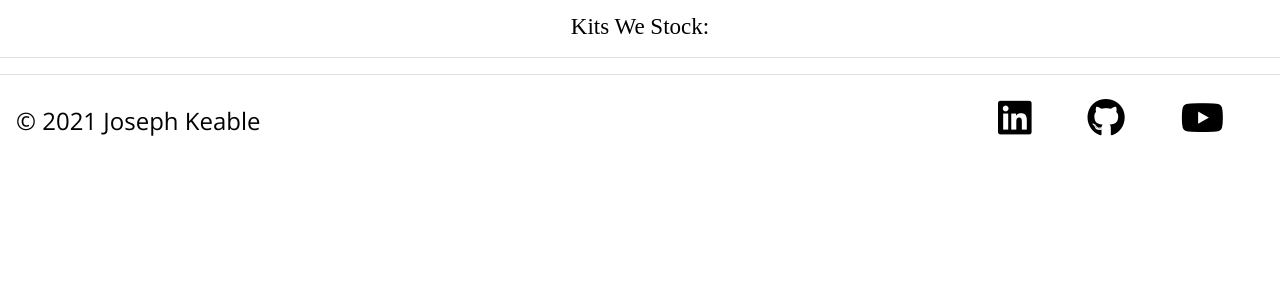
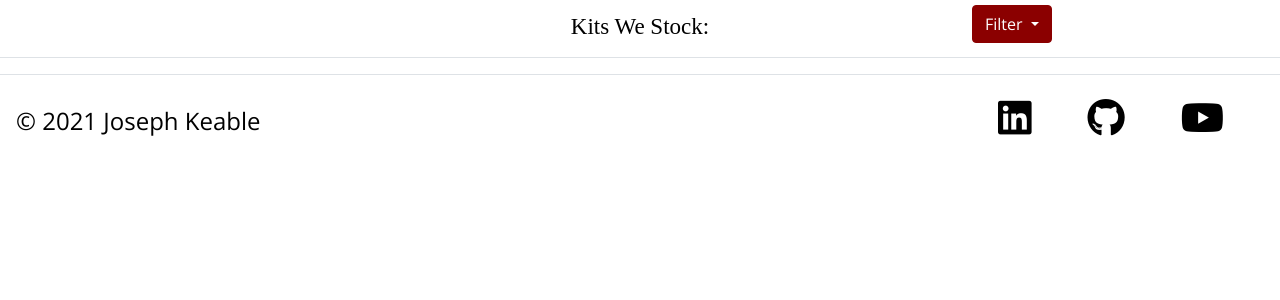
Before and after one commit to dudeguythethird/full-service-minis, a Django app: page /services/products/ in a window 1280 px wide. Shown: the part 137-437 px from the top of the page. Run offline with Django 3.2, Linux system fonts and the light colour scheme; data that the repository does not hold is empty; some libraries are stand-ins or nearby versions; some web fonts are replaced.

Commit message:
adds category sorting on products page

```diff
--- a/services/templates/services/products.html
+++ b/services/templates/services/products.html
@@ -11,9 +11,21 @@
 
 {% block content %}
     <div class="container-fluid">
-        <div class="row my-3">
-            <div class="col text-center border-bottom">
+        <div class="row my-3 border-bottom">
+            <div class="col-3"></div>
+            <div class="col-6 text-center ">
                 <h1 class="logo-font nav-link">Kits We Stock:</h1>
+            </div>
+            <div class="col-3">
+                <div class="dropdown">
+                    <button type="button" class="btn btn-danger dropdown-toggle" id="dropdownMenuButton" data-bs-toggle="dropdown" aria-expanded="false">
+                        Filter
+                    </button>
+                    <div class="dropdown-menu" aria-labelledby="dropdownMenuButton">
+                        <a class="dropdown-item" href="{% url 'products' %}?category=start_collecting">Start Collecting</a>
+                        <a class="dropdown-item" href="{% url 'products' %}?category=combat_patrol">Combat Patrol</a>
+                    </div>
+                </div>
             </div>
         </div>
         <div class="container">
--- a/services/views.py
+++ b/services/views.py
@@ -1,5 +1,5 @@
 from django.shortcuts import render, get_object_or_404
-from .models import Product
+from .models import Product, Category
 
 
 def services(request):
@@ -12,9 +12,17 @@ def products(request):
     """A view to show all stocked products, as well as sorting them."""
 
     products = Product.objects.all()
+    categories = None
+
+    if request.GET:
+        if 'category' in request.GET:
+            category = request.GET['category'].split(',')
+            products = products.filter(category__name__in=category)
+            categories = Category.objects.filter(name__in=category)
 
     context = {
         'products': products,
+        'filter': categories,
     }
 
     return render(request, 'services/products.html', context)
--- a/templates/base.html
+++ b/templates/base.html
@@ -26,6 +26,8 @@
     {% endblock %}
 
     {% block corejs %}
+    <script src="https://code.jquery.com/jquery-3.6.0.min.js"
+        integrity="sha256-/xUj+3OJU5yExlq6GSYGSHk7tPXikynS7ogEvDej/m4=" crossorigin="anonymous"></script>
     <!-- Bootstrap Javascript -->
     <script src="https://cdn.jsdelivr.net/npm/@popperjs/core@2.9.2/dist/umd/popper.min.js"
         integrity="sha384-IQsoLXl5PILFhosVNubq5LC7Qb9DXgDA9i+tQ8Zj3iwWAwPtgFTxbJ8NT4GN1R8p" crossorigin="anonymous">
@@ -35,8 +37,6 @@
     </script>
     <!-- Other Javascript -->
     <script src="https://kit.fontawesome.com/d12ce022da.js" crossorigin="anonymous"></script>
-    <script src="https://code.jquery.com/jquery-3.6.0.min.js"
-        integrity="sha256-/xUj+3OJU5yExlq6GSYGSHk7tPXikynS7ogEvDej/m4=" crossorigin="anonymous"></script>
     {% endblock %}
 
     {% block extra_js %}
@@ -132,7 +132,6 @@
         </div>
     </footer>
 
-    {% block postloadjs %}
     <!-- The following script sets the height of the spacer div found on the site's individual pages to the actual height of the header. This is so each page's content is shown underneath the header on first load. -->
     <script>
         function headerHeight(){
@@ -187,6 +186,8 @@
             applyActive()
         });
     </script>
+
+    {% block postloadjs %}
     {% endblock %}
 </body>
 
```
Also changed, not shown: services/templates/services/product_detail.html (+9 -2 lines).
